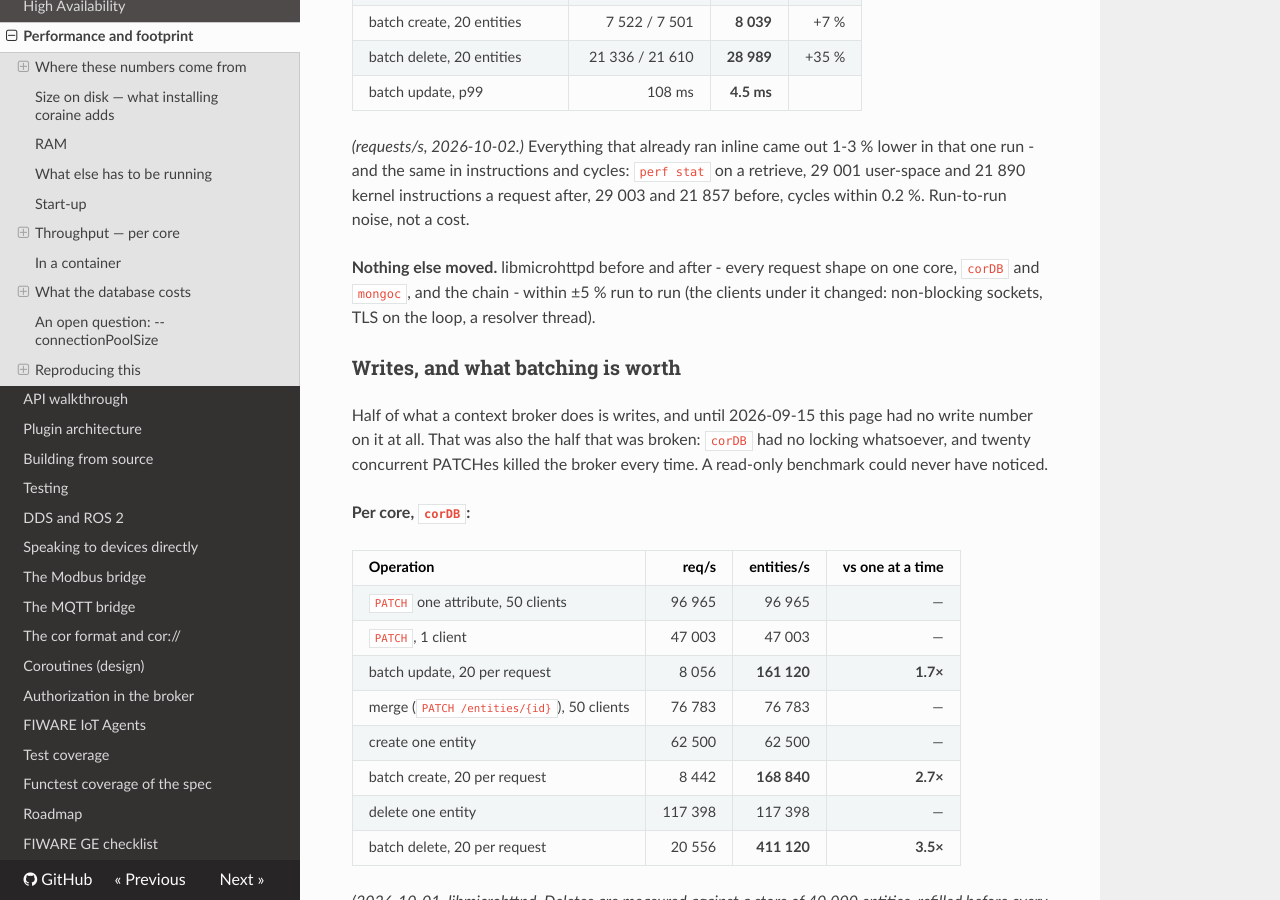
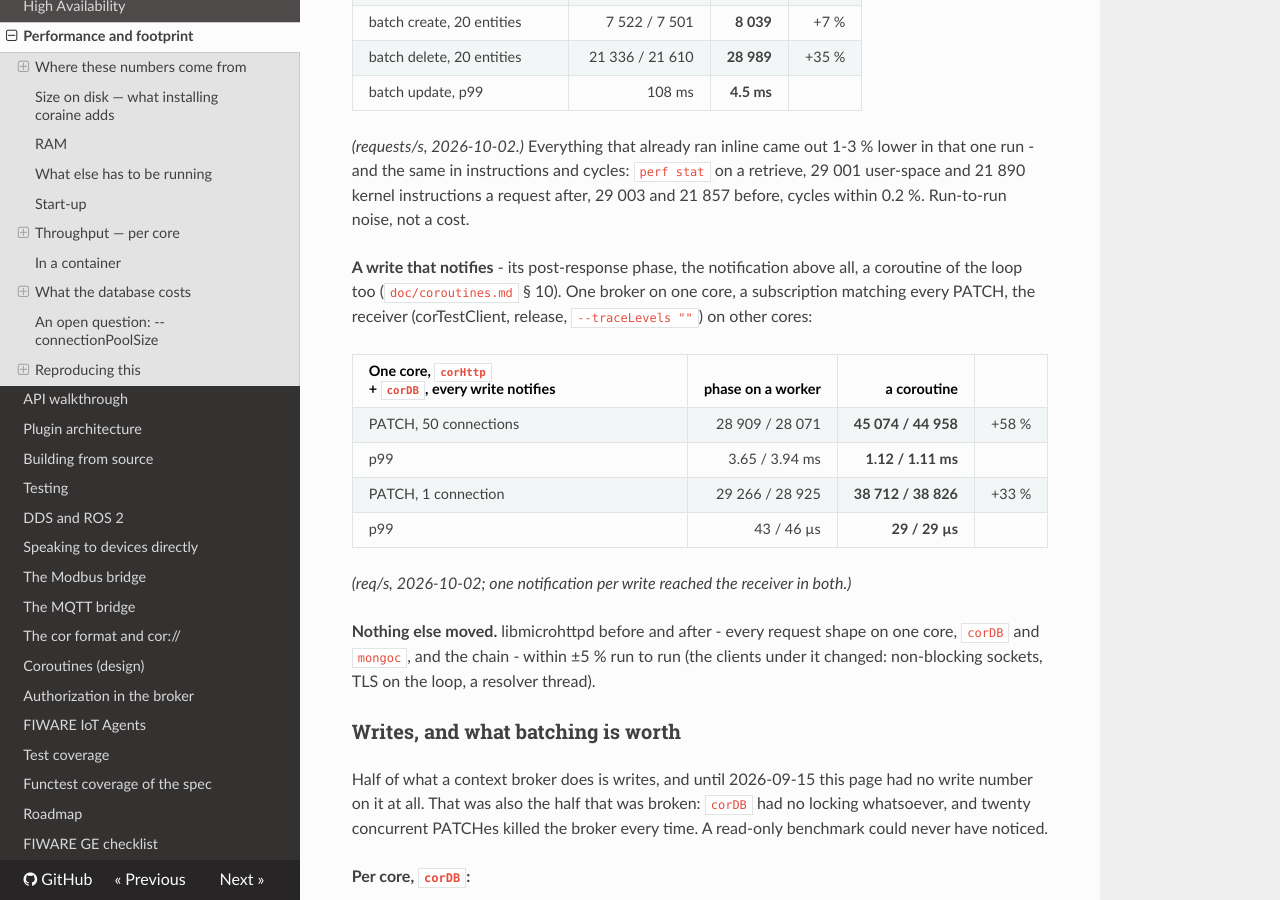
Before and after one commit to SEAMWARE/coraine, an MkDocs documentation site: the page built from doc/performance.md, in a window 1280 px wide and 900 px high, scrolled down 8492 px. Built offline with MkDocs 1.6.1, drawn with Linux system fonts in a browser that asks for light colours; nearby versions of some CDN libraries; comment, search, counter and statistics services are not loaded.

Commit message:
doc: the post-response phase as a coroutine, measured - writes that notify +33-58 %
Co-Authored-By: Claude Opus 5.5 <noreply@anthropic.com>

```diff
--- a/doc/performance.md
+++ b/doc/performance.md
@@ -359,6 +359,19 @@ lower in that one run - and the same in instructions and cycles: `perf stat` on
 a retrieve, 29 001 user-space and 21 890 kernel instructions a request after,
 29 003 and 21 857 before, cycles within 0.2 %. Run-to-run noise, not a cost.
 
+**A write that notifies** - its post-response phase, the notification above all, a coroutine of the
+loop too (`doc/coroutines.md` § 10). One broker on one core, a subscription matching every PATCH,
+the receiver (corTestClient, release, `--traceLevels ""`) on other cores:
+
+| One core, `corHttp` + `corDB`, every write notifies | phase on a worker | **a coroutine** | |
+|---|---:|---:|---:|
+| PATCH, 50 connections | 28 909 / 28 071 | **45 074 / 44 958** | +58 % |
+| p99 | 3.65 / 3.94 ms | **1.12 / 1.11 ms** | |
+| PATCH, 1 connection | 29 266 / 28 925 | **38 712 / 38 826** | +33 % |
+| p99 | 43 / 46 µs | **29 / 29 µs** | |
+
+*(req/s, 2026-10-02; one notification per write reached the receiver in both.)*
+
 **Nothing else moved.** libmicrohttpd before and after - every request shape on
 one core, `corDB` and `mongoc`, and the chain - within ±5 % run to run (the clients
 under it changed: non-blocking sockets, TLS on the loop, a resolver thread).
```
Also changed, not shown: doc/coroutines.md (+10 -0 lines).
